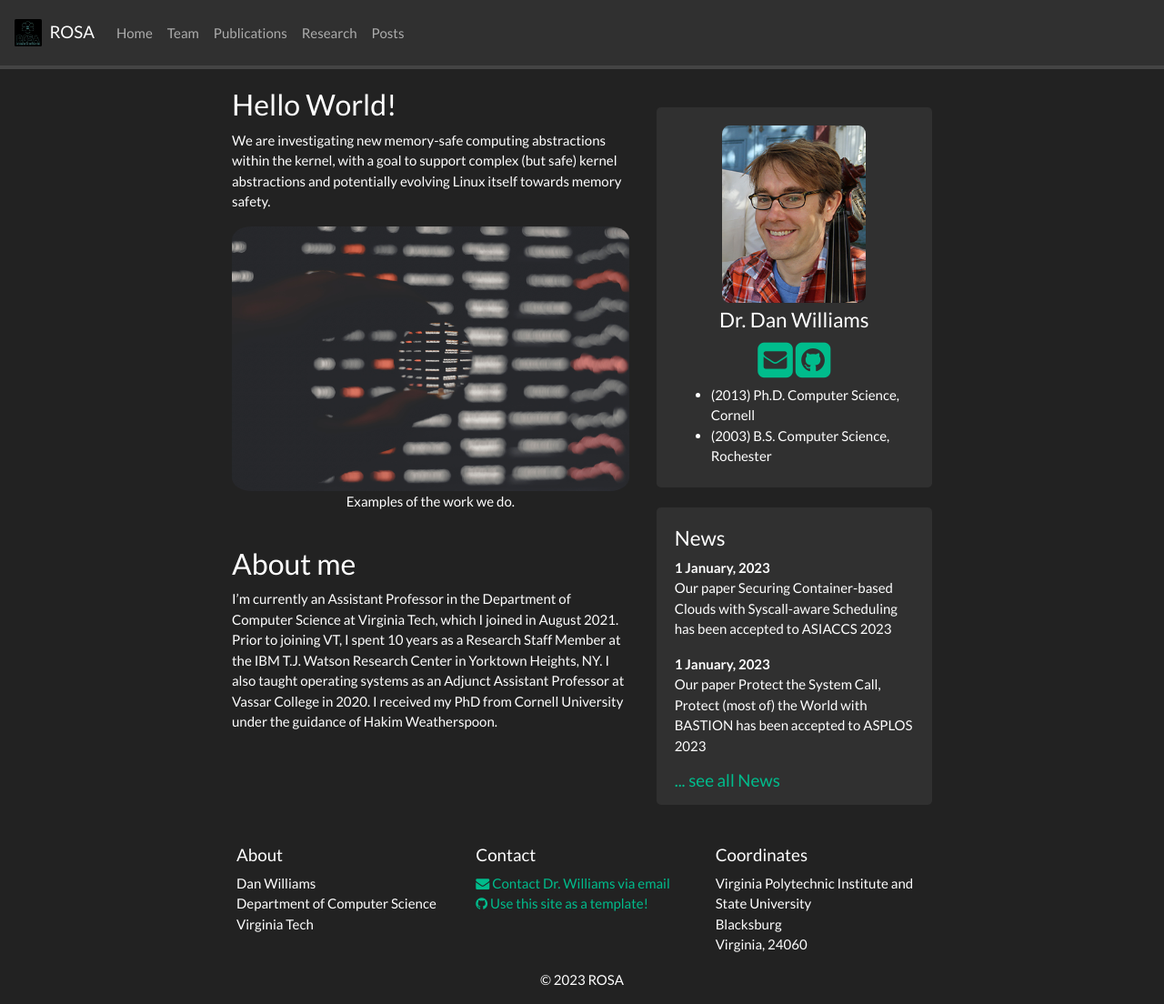
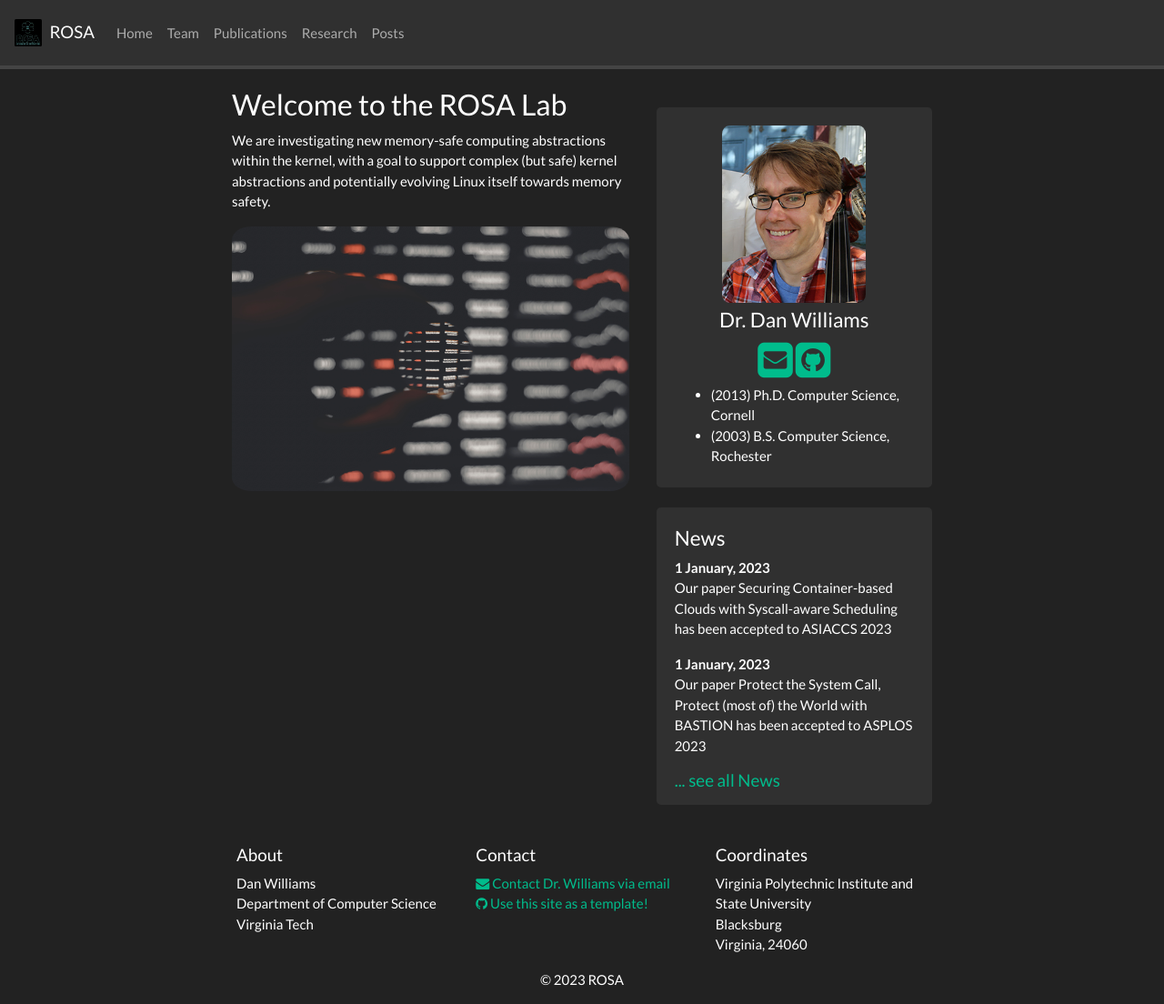
Before and after one commit to rosalab/rosalab.github.io, a Jekyll site: the page built from _pages/home.md, in a window 1280 px wide and 1104 px high. Shown: the whole window at 91% size. Built offline with Jekyll 4.4.1, drawn with Linux system fonts in a browser that asks for light colours; nearby versions of some CDN libraries; a style sheet for code colours, icons or effects is not loaded.

Commit message:
homepage updated

```diff
--- a/_pages/home.md
+++ b/_pages/home.md
@@ -5,7 +5,7 @@ sitemap: false
 permalink: /
 ---
 
-### Hello World!
+### Welcome to the ROSA Lab
 
 We are investigating new memory-safe computing abstractions within the kernel, with a goal to support complex (but safe) kernel abstractions and potentially evolving Linux itself towards memory safety.
 
@@ -13,12 +13,7 @@ We are investigating new memory-safe computing abstractions within the kernel, w
 <div class="row">
 <center>
 <img src="{{ site.url }}{{ site.baseurl }}/images/banner.jpg" width="100%"/><br/>
-Examples of the work we do. <br/>
 </center>
 </div>
 </div>
 <br/>
-
-### About me
-
-I'm currently an Assistant Professor in the Department of Computer Science at Virginia Tech, which I joined in August 2021. Prior to joining VT, I spent 10 years as a Research Staff Member at the IBM T.J. Watson Research Center in Yorktown Heights, NY. I also taught operating systems as an Adjunct Assistant Professor at Vassar College in 2020. I received my PhD from Cornell University under the guidance of Hakim Weatherspoon.
```
